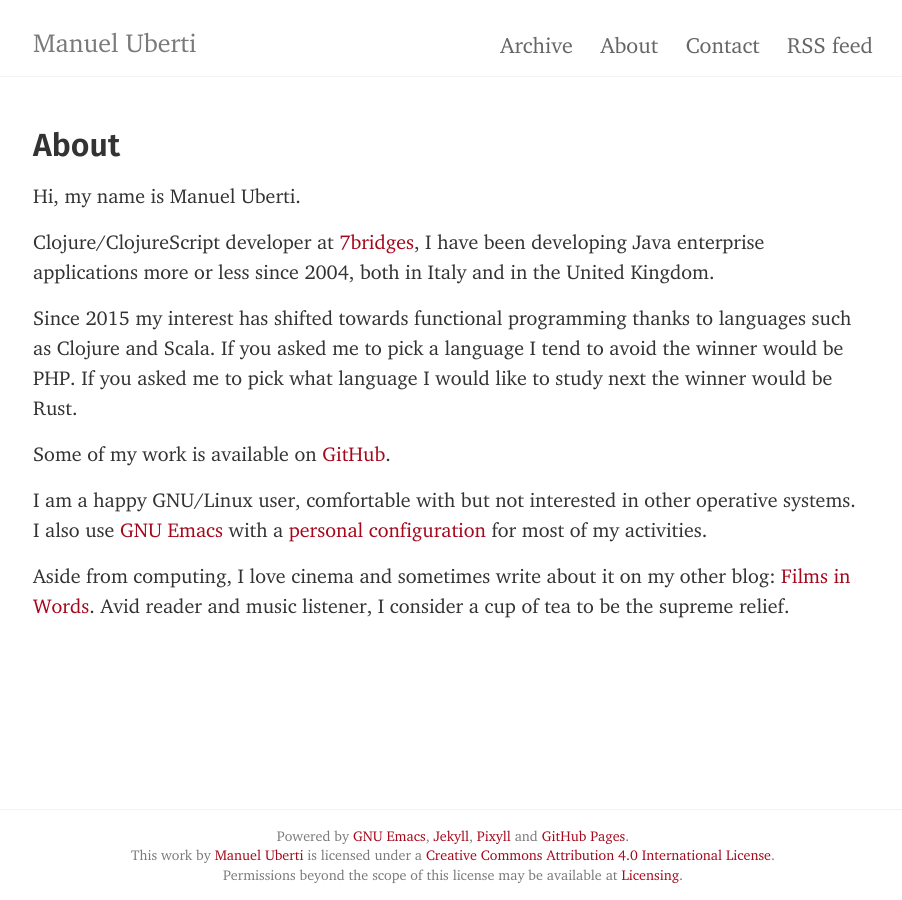
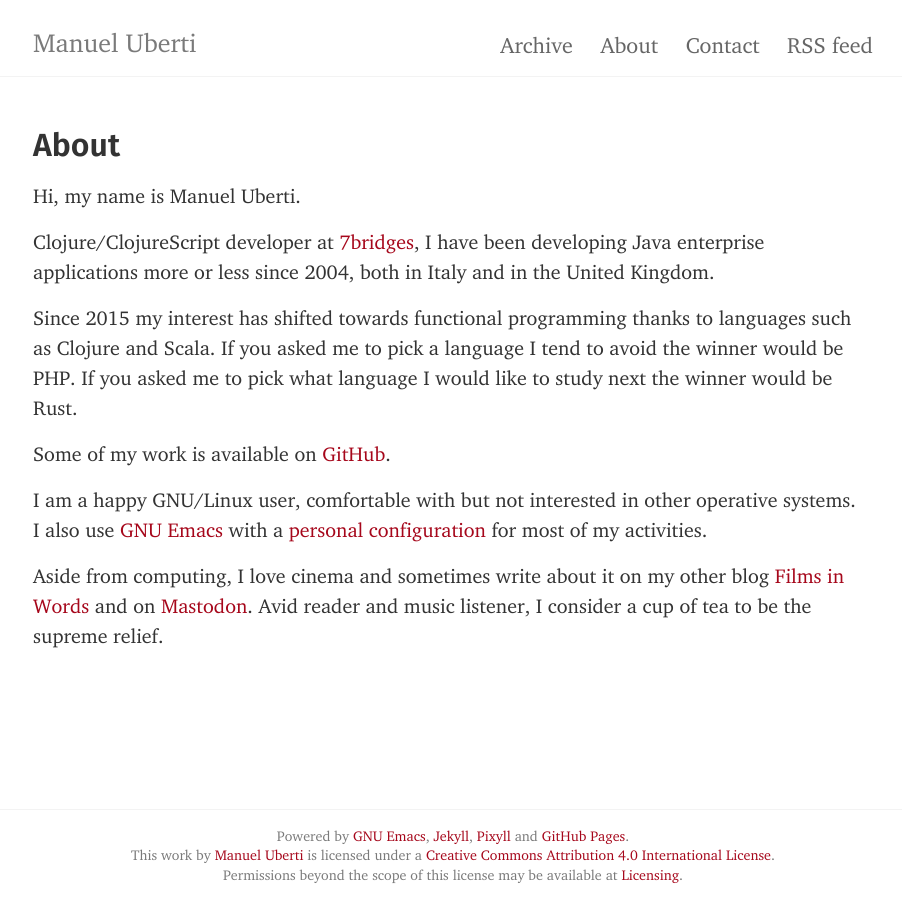
Before and after one commit to manuel-uberti/manuel-uberti.github.io, a Jekyll site: the page built from about.md, in a window 1280 px wide. Shown: the whole page, without its empty margins (187-1089 px from the left). Built offline with Jekyll 4.4.1, drawn with Linux system fonts in a browser that asks for light colours.

Commit message:
Update About

```diff
--- a/about.md
+++ b/about.md
@@ -24,5 +24,6 @@
 most of my activities.
 
 Aside from computing, I love cinema and sometimes write about it on my other
-blog: [Films in Words](https://filmsinwords.wordpress.com/). Avid reader and
-music listener, I consider a cup of tea to be the supreme relief.
+blog [Films in Words](https://filmsinwords.wordpress.com/) and
+on [Mastodon](https://functional.cafe/@manuel_uberti). Avid reader and music
+listener, I consider a cup of tea to be the supreme relief.
```
